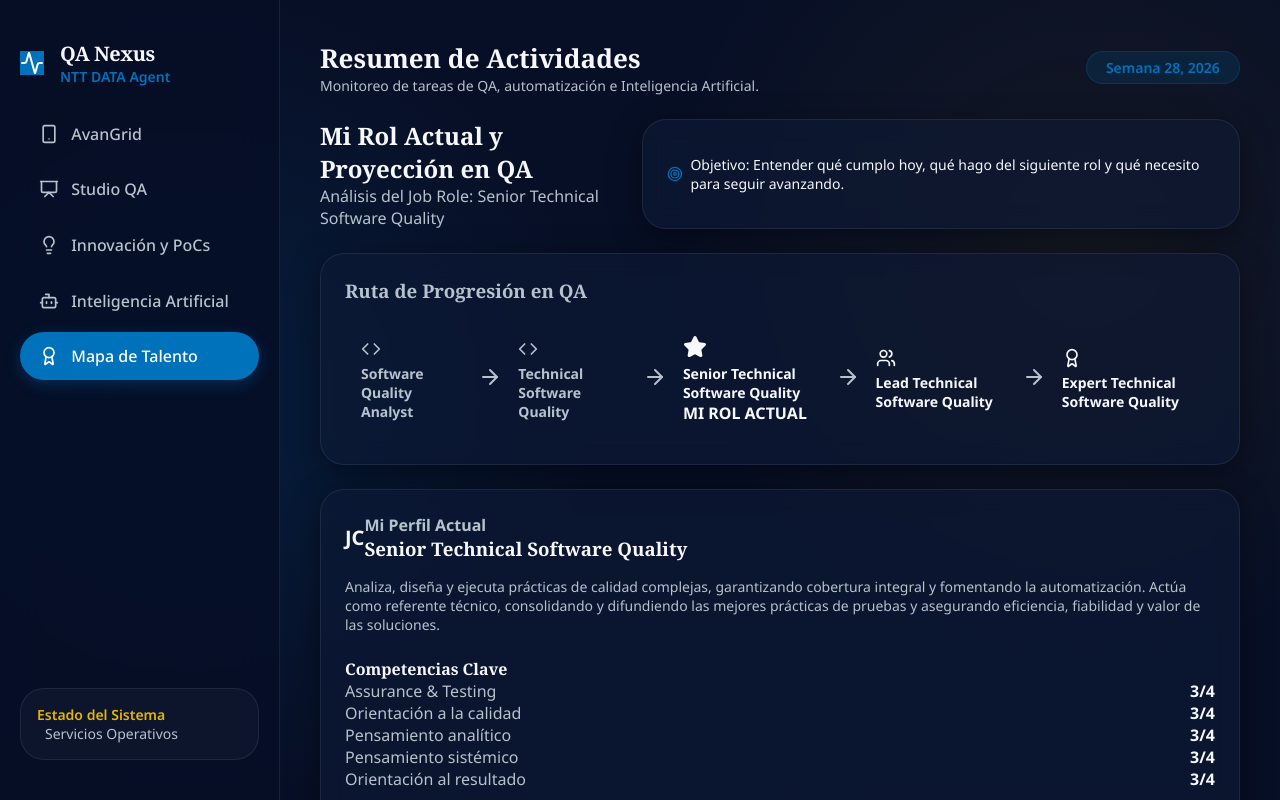
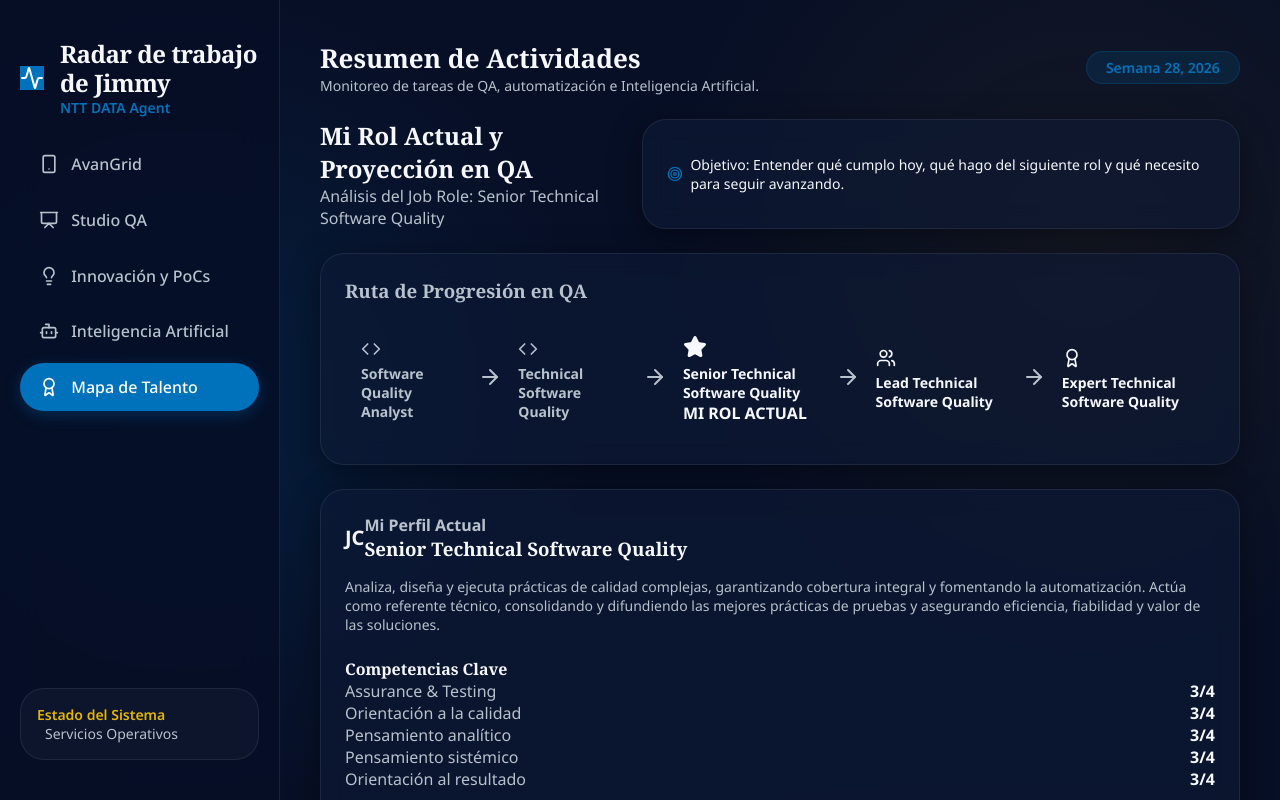
Before and after one commit to TuxMarley/dashboard, a React (Vite) app: page /career in a window 1280 px wide. Shown: the top 800 px of the page. Built offline with nearby package versions, Linux system fonts and the light colour scheme.

Commit message:
chore: rename dashboard to Radar de trabajo de Jimmy

```diff
--- a/index.html
+++ b/index.html
@@ -5,7 +5,7 @@
     <link rel="icon" type="image/svg+xml" href="/favicon.svg" />
     <meta name="viewport" content="width=device-width, initial-scale=1.0" />
     <meta name="description" content="Personal dashboard for QA automation and AI tools progress." />
-    <title>QA Nexus | AI & Automation Dashboard</title>
+    <title>Radar de trabajo de Jimmy</title>
   </head>
   <body>
     <div id="root"></div>
--- a/src/components/DashboardLayout.jsx
+++ b/src/components/DashboardLayout.jsx
@@ -12,7 +12,7 @@ const DashboardLayout = ({ children }) => {
             <Activity size={24} />
           </div>
           <div>
-            <h2 className="font-bold text-xl" style={{ letterSpacing: '-0.5px' }}>QA Nexus</h2>
+            <h2 className="font-bold text-lg" style={{ letterSpacing: '-0.5px', lineHeight: '1.2' }}>Radar de trabajo de Jimmy</h2>
             <p className="text-sm text-cyan font-semibold">NTT DATA Agent</p>
           </div>
         </div>
```
